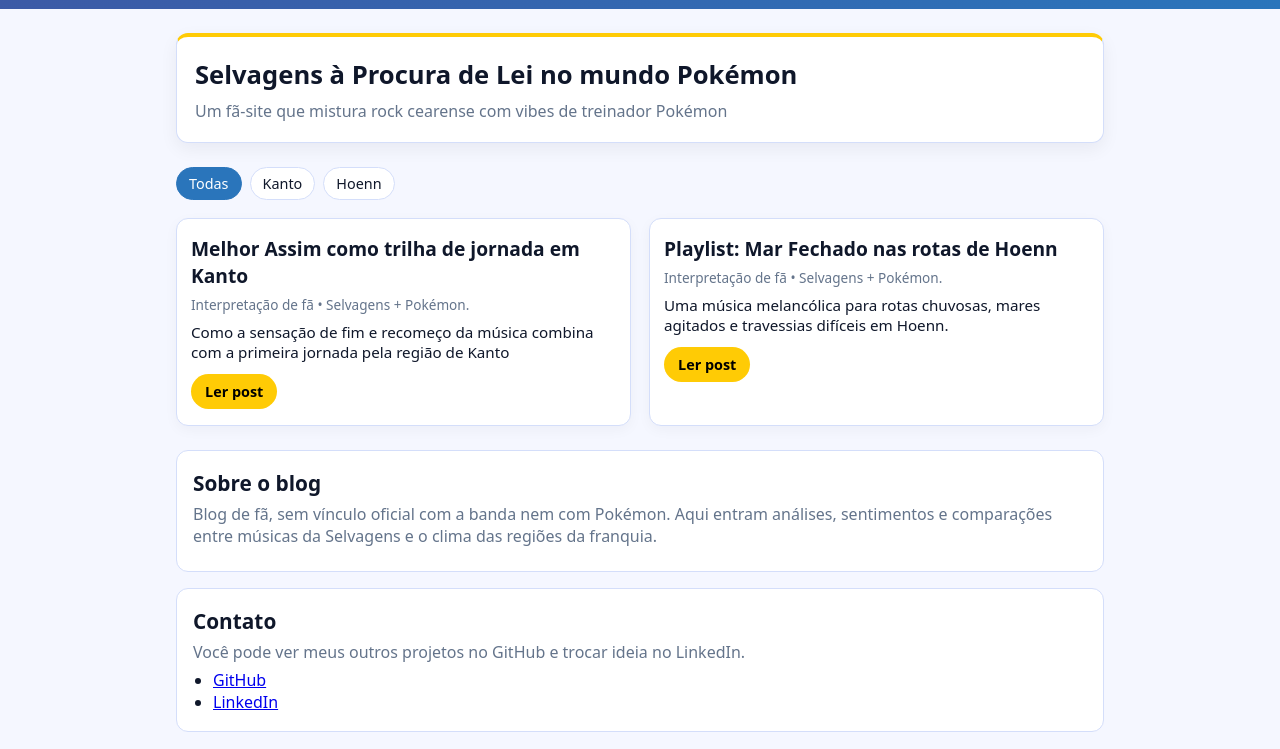
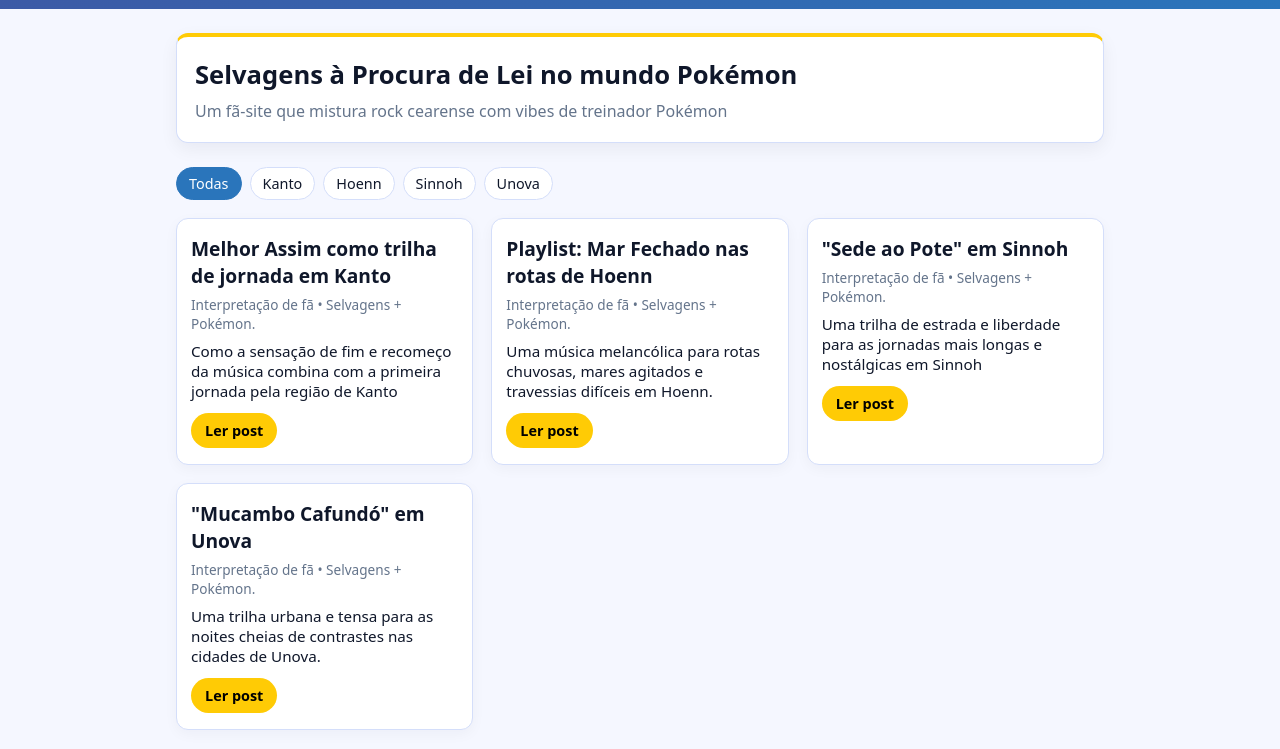
Before and after one commit to vicbaltazar/pokeselvagens-blog, a plain HTML site: page index.html in a window 1280 px wide. Shown: the part 51-800 px from the top of the page. Drawn offline with Linux system fonts and the light colour scheme.

Commit message:
Update index.html

```diff
--- a/index.html
+++ b/index.html
@@ -29,6 +29,8 @@
             <button data-region="all" class="filter-btn active">Todas</button>
             <button data-region="kanto" class="filter-btn">Kanto</button>
             <button data-region="hoenn" class="filter-btn">Hoenn</button>
+            <button data-region="sinnoh" class="filter-btn">Sinnoh</button>
+            <button data-region="unova" class="filter-btn">Unova</button>
         </section>
 
         <section class="posts">
@@ -48,6 +50,24 @@
                     Uma música melancólica para rotas chuvosas, mares agitados e travessias difíceis em Hoenn.
                 </p>
                 <a href="posts/mar-fechado-hoenn.html" class="btn">Ler post</a>
+            </article>
+
+            <article class="post-card" data-region="sinnoh">
+                <h3>"Sede ao Pote" em Sinnoh</h3>
+                <p class="meta">Interpretação de fã • Selvagens + Pokémon.</p>
+                <p class="excerpt">
+                    Uma trilha de estrada e liberdade para as jornadas mais longas e nostálgicas em Sinnoh
+                </p>
+                <a href="posts/sede-ao-pote-sinnoh.html" class="btn">Ler post</a>
+            </article>
+
+            <article class="post-card" data-region="unova">
+                <h3>"Mucambo Cafundó" em Unova</h3>
+                <p class="meta">Interpretação de fã • Selvagens + Pokémon.</p>
+                <p class="excerpt">
+                    Uma trilha urbana e tensa para as noites cheias de contrastes nas cidades de Unova.
+                </p>
+                <a href="posts/mucambo-cafundo-unova.html" class="btn">Ler post</a>
             </article>
         </section>
 
```
